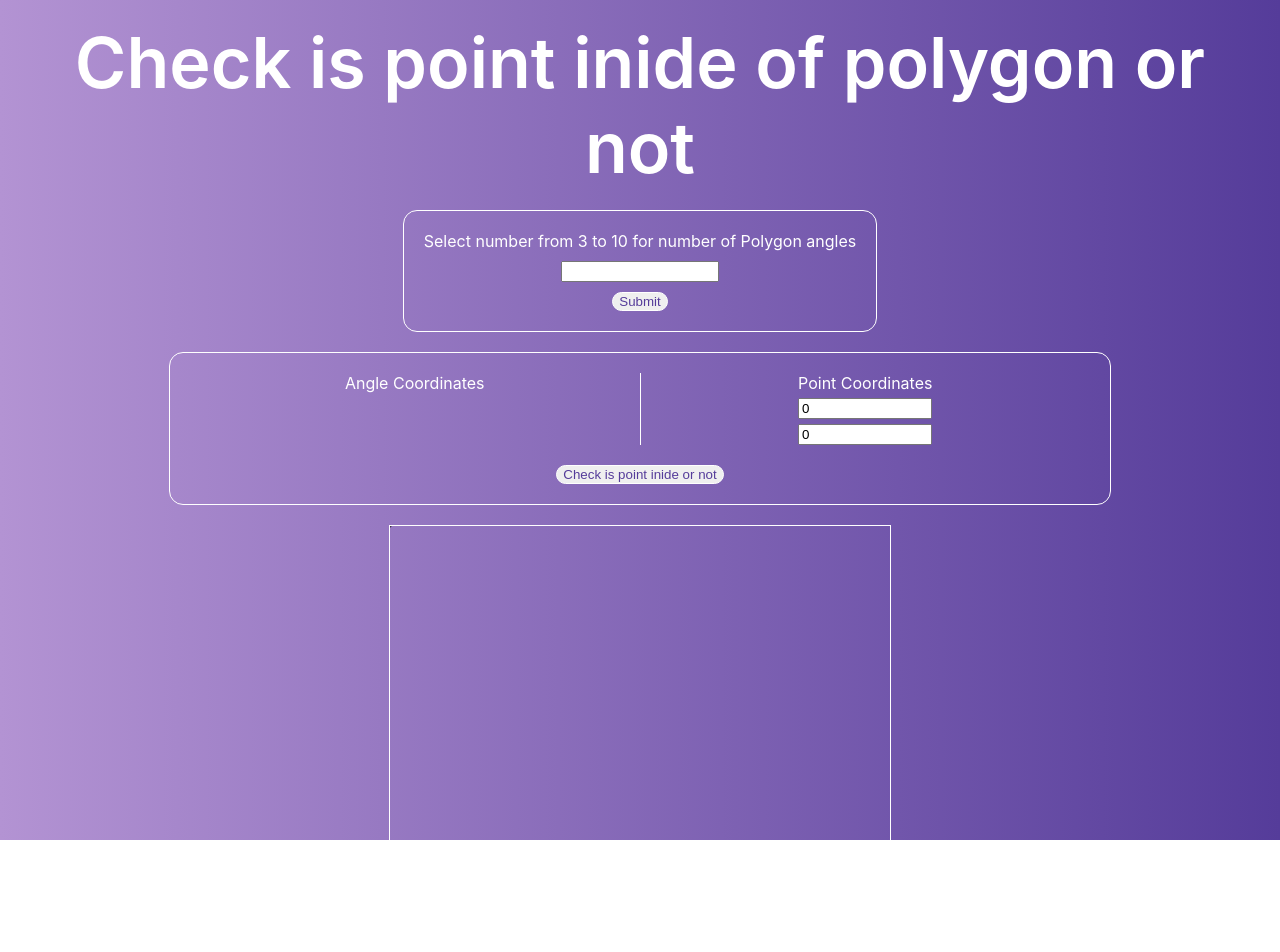
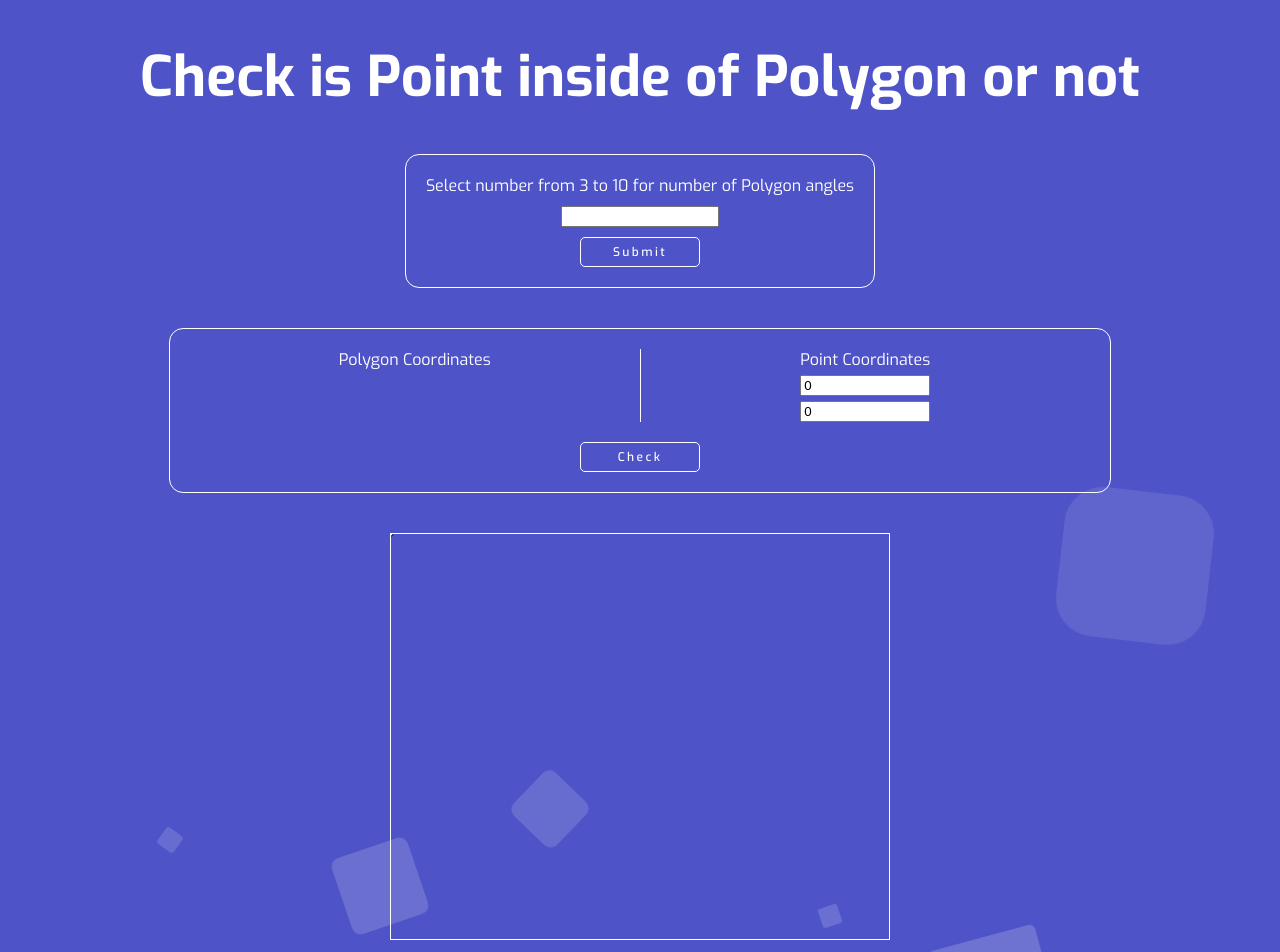
Before and after one commit to GoranKukic/is-point-in-polygon-app, a React (Create React App) app: page / in a window 1280 px wide. Shown: the top 952 px of the page. Before the commit the page ends 931 px from the top, so only its background shows below. Built offline with nearby package versions, Linux system fonts and the light colour scheme.

Commit message:
Application finished

```diff
--- a/package.json
+++ b/package.json
@@ -3,6 +3,7 @@
   "version": "0.1.0",
   "private": true,
   "dependencies": {
+    "@formkit/auto-animate": "^1.0.0-beta.3",
     "@testing-library/jest-dom": "^5.16.5",
     "@testing-library/react": "^13.4.0",
     "@testing-library/user-event": "^13.5.0",
--- a/src/App.jsx
+++ b/src/App.jsx
@@ -1,9 +1,11 @@
 import { useRef, useState } from 'react';
 import AngleCoordinatesForm from './AngleCoordinatesForm';
 import Canvas from './CanvasHook';
+import { useAutoAnimate } from '@formkit/auto-animate/react';
 
 function App() {
   const inputRef = useRef(null);
+  const [animationRef] = useAutoAnimate();
   const [positions, setPositions] = useState([]);
   let [result, setResult] = useState('');
   const [xPointInput, setPointXInput] = useState(0);
@@ -65,7 +67,7 @@ function App() {
 
     // Point
     ctx.beginPath();
-    ctx.arc(pointCoordinates[0], pointCoordinates[1], 1, 0, 2 * Math.PI, true);
+    ctx.arc(pointCoordinates[0], pointCoordinates[1], 2, 0, 2 * Math.PI, true);
     ctx.stroke();
   };
 
@@ -116,9 +118,9 @@ function App() {
     // if our count is odd number point is inside of polygon, else is outside
 
     if (count % 2 === 0) {
-      result = 'No, Point is outside of Polygon';
+      result = 'Point is outside of Polygon';
     } else {
-      result = 'Yes, Point is inside of Polygon';
+      result = 'Point is inside of Polygon';
     }
 
     setResult(result);
@@ -129,8 +131,8 @@ function App() {
   };
 
   return (
-    <div className="app">
-      <h1>Check is point inide of polygon or not</h1>
+    <div className="app area" ref={animationRef}>
+      <h1>Check is Point inside of Polygon or not</h1>
       <div className="start-form">
         <p>Select number from 3 to 10 for number of Polygon angles</p>
         <input
@@ -141,7 +143,7 @@ function App() {
           max="10"
           required
           ref={inputRef}
-        ></input>
+        />
         <button className="btn" onClick={handleCreatePositions}>
           Submit
         </button>
@@ -149,7 +151,7 @@ function App() {
       <div className="coordinates">
         <div className="coordinates-wrap">
           <div className="angle-wrapper">
-            <p>Angle Coordinates</p>
+            <p>Polygon Coordinates</p>
             <div className="angle-inner">
               {positions.map((position, index) => (
                 <AngleCoordinatesForm
@@ -160,9 +162,7 @@ function App() {
                   onXChange={(e) => handleOnInputChange(e, index, 'x')}
                   onYChange={(e) => handleOnInputChange(e, index, 'y')}
                   className="second-form"
-                >
-                  <p>Group {index + 1}</p>
-                </AngleCoordinatesForm>
+                />
               ))}
             </div>
             {/* <button
@@ -183,7 +183,7 @@ function App() {
                 name="nr-ofangles-x"
                 value={xPointInput}
                 onChange={(e) => setPointXInput(e.target.value)}
-              ></input>
+              />
               <input
                 type="number"
                 min="0"
@@ -193,20 +193,34 @@ function App() {
                 name="nr-ofangles-y"
                 value={yPointInput}
                 onChange={(e) => setPointYInput(e.target.value)}
-              ></input>
+              />
             </div>
           </div>
         </div>
 
         <div className="btn-wrapper">
           <button onClick={check} className="btn">
-            Check is point inide or not
+            Check
           </button>
         </div>
       </div>
-      <h1>{result}</h1>
-      <div className="canvas-wrapper">
-        <Canvas draw={draw} />
+      {result ? <h2> {result} </h2> : null}
+      <div className="bottom-wrap">
+        <div className="canvas-wrapper">
+          <Canvas draw={draw} />
+        </div>
+        <ul className="circles">
+          <li />
+          <li />
+          <li />
+          <li />
+          <li />
+          <li />
+          <li />
+          <li />
+          <li />
+          <li />
+        </ul>
       </div>
     </div>
   );
--- a/src/index.scss
+++ b/src/index.scss
@@ -1,143 +1 @@
-body {
-  margin: 0;
-  font-family: -apple-system, BlinkMacSystemFont, 'Segoe UI', 'Roboto', 'Oxygen',
-    'Ubuntu', 'Cantarell', 'Fira Sans', 'Droid Sans', 'Helvetica Neue',
-    sans-serif;
-  -webkit-font-smoothing: antialiased;
-  -moz-osx-font-smoothing: grayscale;
-}
-
-code {
-  font-family: source-code-pro, Menlo, Monaco, Consolas, 'Courier New',
-    monospace;
-}
-
-.app {
-  background-image: linear-gradient(to left, #553c9a, #b393d3);
-  color: transparent;
-  height: 100vh;
-  display: flex;
-  flex-direction: column;
-  align-items: center;
-  padding: 20px 40px;
-}
-
-h1 {
-  font-size: 70px;
-  font-weight: 600;
-  color: white;
-  margin: 0 auto;
-  text-align: center;
-}
-p {
-  color: white;
-  margin: 0;
-}
-
-.start-form {
-  margin-top: 20px;
-  padding: 20px;
-  border: 1px solid white;
-  border-radius: 14px;
-  color: white;
-  display: flex;
-  flex-direction: column;
-  gap: 10px;
-
-  input {
-    max-width: 150px;
-    width: 100%;
-    align-self: center;
-  }
-}
-
-.btn {
-  border: 1px solid white;
-  border-radius: 14px;
-  margin: 0 auto;
-  width: fit-content;
-  color: #553c9a;
-  cursor: pointer;
-  box-sizing: border-box;
-
-  &:active {
-    color: white;
-    background-color: #553c9a;
-  }
-}
-
-.coordinates {
-  border: 1px solid white;
-  border-radius: 14px;
-  margin-top: 20px;
-  padding: 20px;
-  display: flex;
-  flex-direction: column;
-  max-width: 900px;
-  width: 100%;
-}
-
-.coordinates-wrap {
-  display: flex;
-  flex-direction: row;
-  width: 100%;
-}
-
-.angle-wrapper {
-  max-width: 50%;
-  width: 100%;
-  border-right: 1px solid white;
-  text-align: center;
-}
-
-.angle-coordinates {
-  display: flex;
-  flex-direction: column;
-  gap: 5px;
-  max-width: 100px;
-  max-width: 50%;
-  width: 100%;
-}
-
-.point-wrapper {
-  display: flex;
-  justify-content: center;
-  align-items: center;
-  max-width: 50%;
-  width: 100%;
-}
-
-.point-coordinates {
-  display: flex;
-  flex-direction: column;
-  color: white;
-  gap: 5px;
-  text-align: center;
-}
-
-.angle-inner {
-  display: flex;
-  flex-direction: row;
-  flex-wrap: wrap;
-  margin-top: 10px;
-  margin-bottom: 10px;
-}
-
-.angle-input {
-  max-width: 50%;
-  width: 100%;
-  margin-top: 10px;
-  gap: 5px;
-}
-
-.btn-wrapper {
-  display: flex;
-  justify-content: center;
-  align-items: center;
-  padding-top: 20px;
-}
-.canvas-wrapper {
-  margin-top: 20px;
-  border: 1px solid white;
-  box-sizing: border-box;
-}
+@import './styles/index.scss';
--- /dev/null
+++ b/src/styles/_animated-background.scss
@@ -0,0 +1,118 @@
+.area {
+  background: $blue;
+  background: -webkit-linear-gradient(to left, $purple, $blue);
+  height: 100%;
+}
+
+.circles {
+  position: absolute;
+  bottom: 0;
+  left: 0;
+  display: flex;
+  width: 100%;
+  min-height: 100vh;
+  height: 100%;
+  margin: 0;
+  padding: 0;
+  overflow: hidden;
+}
+
+.circles li {
+  position: absolute;
+  display: block;
+  list-style: none;
+  width: 20px;
+  height: 20px;
+  background: rgba(255, 255, 255, 0.2);
+  animation: animate 25s linear infinite;
+  bottom: -150px;
+}
+
+.circles li:nth-child(1) {
+  left: 25%;
+  width: 80px;
+  height: 80px;
+  animation-delay: 0s;
+}
+
+.circles li:nth-child(2) {
+  left: 10%;
+  width: 20px;
+  height: 20px;
+  animation-delay: 2s;
+  animation-duration: 12s;
+}
+
+.circles li:nth-child(3) {
+  left: 70%;
+  width: 20px;
+  height: 20px;
+  animation-delay: 4s;
+}
+
+.circles li:nth-child(4) {
+  left: 40%;
+  width: 60px;
+  height: 60px;
+  animation-delay: 0s;
+  animation-duration: 18s;
+}
+
+.circles li:nth-child(5) {
+  left: 65%;
+  width: 20px;
+  height: 20px;
+  animation-delay: 0s;
+}
+
+.circles li:nth-child(6) {
+  left: 75%;
+  width: 110px;
+  height: 110px;
+  animation-delay: 3s;
+}
+
+.circles li:nth-child(7) {
+  left: 35%;
+  width: 150px;
+  height: 150px;
+  animation-delay: 7s;
+}
+
+.circles li:nth-child(8) {
+  left: 50%;
+  width: 25px;
+  height: 25px;
+  animation-delay: 15s;
+  animation-duration: 45s;
+}
+
+.circles li:nth-child(9) {
+  left: 20%;
+  width: 15px;
+  height: 15px;
+  animation-delay: 2s;
+  animation-duration: 35s;
+}
+
+.circles li:nth-child(10) {
+  left: 85%;
+  width: 150px;
+  height: 150px;
+  animation-delay: 0s;
+  animation-duration: 11s;
+}
+
+@keyframes animate {
+  0% {
+    transform: translateY(0) rotate(0deg);
+    opacity: 1;
+    border-radius: 0;
+  }
+
+  100% {
+    transform: translateY(-1000px) rotate(720deg);
+    opacity: 0;
+    border-radius: 50%;
+  }
+}
--- /dev/null
+++ b/src/styles/_main.scss
@@ -0,0 +1,214 @@
+@import url('https://fonts.googleapis.com/css?family=Exo:400,500,700');
+
+body {
+  margin: 0;
+  font-family: $base-font, sans-serif;
+  -webkit-font-smoothing: antialiased;
+  -moz-osx-font-smoothing: grayscale;
+}
+
+.app {
+  color: transparent;
+  min-height: 100vh;
+  display: flex;
+  flex-direction: column;
+  align-items: center;
+  padding: 40px 40px 0 40px;
+
+  @media only screen and (max-width: 768px) {
+    padding: 10px 10px 0 10px;
+  }
+}
+
+h1 {
+  font-size: 56px;
+  font-weight: 600;
+  color: $white;
+  margin: 0 auto;
+  text-align: center;
+  z-index: 1;
+
+  @media only screen and (max-width: 768px) {
+    font-size: 48px;
+  }
+
+  @media only screen and (max-width: 480px) {
+    font-size: 36px;
+  }
+}
+
+h2 {
+  font-size: 42px;
+  margin-top: 40px;
+  margin-bottom: 0;
+  color: $white;
+  z-index: 1;
+  text-align: center;
+
+  @media only screen and (max-width: 480px) {
+    font-size: 28px;
+  }
+}
+p {
+  color: $white;
+  margin: 0;
+  text-align: center;
+}
+
+.start-form {
+  margin-top: 40px;
+  padding: 20px;
+  border: 1px solid $white;
+  border-radius: 14px;
+  color: $white;
+  display: flex;
+  flex-direction: column;
+  gap: 10px;
+  z-index: 1;
+
+  input {
+    max-width: 150px;
+    width: 100%;
+    align-self: center;
+  }
+}
+
+.btn {
+  max-width: 120px;
+  width: 100%;
+  height: 30px;
+  border-radius: 5px;
+  margin: 0 auto;
+  color: $white;
+  background-color: transparent;
+  border: 1px solid $white;
+  font-size: 12px;
+  font-family: 'Exo', sans-serif;
+  font-weight: 500;
+  line-height: 100%;
+  letter-spacing: 0.2em;
+  display: flex;
+  justify-content: center;
+  align-items: center;
+  transition: 0.2s;
+
+  &:hover {
+    background-color: $white;
+    color: $blue;
+    border: 1px solid $blue;
+    box-sizing: border-box;
+    cursor: pointer;
+  }
+
+  &:active {
+    font-weight: 700;
+  }
+}
+
+.coordinates {
+  border: 1px solid $white;
+  border-radius: 14px;
+  margin-top: 40px;
+  padding: 20px;
+  display: flex;
+  flex-direction: column;
+  max-width: 900px;
+  width: 100%;
+  z-index: 1;
+
+  @media only screen and (max-width: 768px) {
+    max-width: 472px;
+  }
+}
+
+.coordinates-wrap {
+  display: flex;
+  flex-direction: row;
+  width: 100%;
+}
+
+.angle-wrapper {
+  max-width: 50%;
+  width: 100%;
+  border-right: 1px solid $white;
+  text-align: center;
+}
+
+.angle-coordinates {
+  display: flex;
+  flex-direction: column;
+  gap: 5px;
+  max-width: 100px;
+  max-width: 50%;
+  width: 100%;
+
+  p {
+    font-size: 12px;
+  }
+}
+
+.point-wrapper {
+  display: flex;
+  justify-content: center;
+  align-items: center;
+  max-width: 50%;
+  width: 100%;
+}
+
+.point-coordinates {
+  display: flex;
+  flex-direction: column;
+  color: $white;
+  gap: 5px;
+  text-align: center;
+}
+
+.angle-inner {
+  display: flex;
+  flex-direction: row;
+  flex-wrap: wrap;
+  margin-top: 10px;
+  margin-bottom: 10px;
+}
+
+.angle-input {
+  max-width: 50%;
+  width: 100%;
+  margin-top: 10px;
+  gap: 5px;
+  animation: slide-down 300ms ease-out forwards;
+}
+
+.btn-wrapper {
+  display: flex;
+  justify-content: center;
+  align-items: center;
+  padding-top: 20px;
+}
+
+.bottom-wrap {
+  position: relative;
+  width: 100%;
+  display: flex;
+  justify-content: center;
+}
+
+.canvas-wrapper {
+  margin-top: 40px;
+  margin-bottom: 60px;
+  width: 500px;
+  border: 1px solid $white;
+  box-sizing: border-box;
+  z-index: 1;
+}
+
+@keyframes slide-down {
+  from {
+    opacity: 0;
+    transform: translateY(-3rem);
+  }
+  to {
+    opacity: 1;
+    transform: translateY(0);
+  }
+}
--- /dev/null
+++ b/src/styles/_variables.scss
@@ -0,0 +1,9 @@
+// Colors
+
+$blue: #4e54c8;
+$white: #ffffff;
+$purple: #8f94fb;
+
+//Fonts
+
+$base-font: 'Exo';
--- /dev/null
+++ b/src/styles/index.scss
@@ -0,0 +1,3 @@
+@import './variables';
+@import './main';
+@import './animated-background';
```
Also changed, not shown: src/AngleCoordinatesForm.jsx (+4 -7 lines), src/CanvasHook.jsx (renamed from src/CanvasHook.js), src/UseCanvas.jsx (renamed from src/UseCanvas.js), 1 other file (tests, documents, lock files or other folders).
